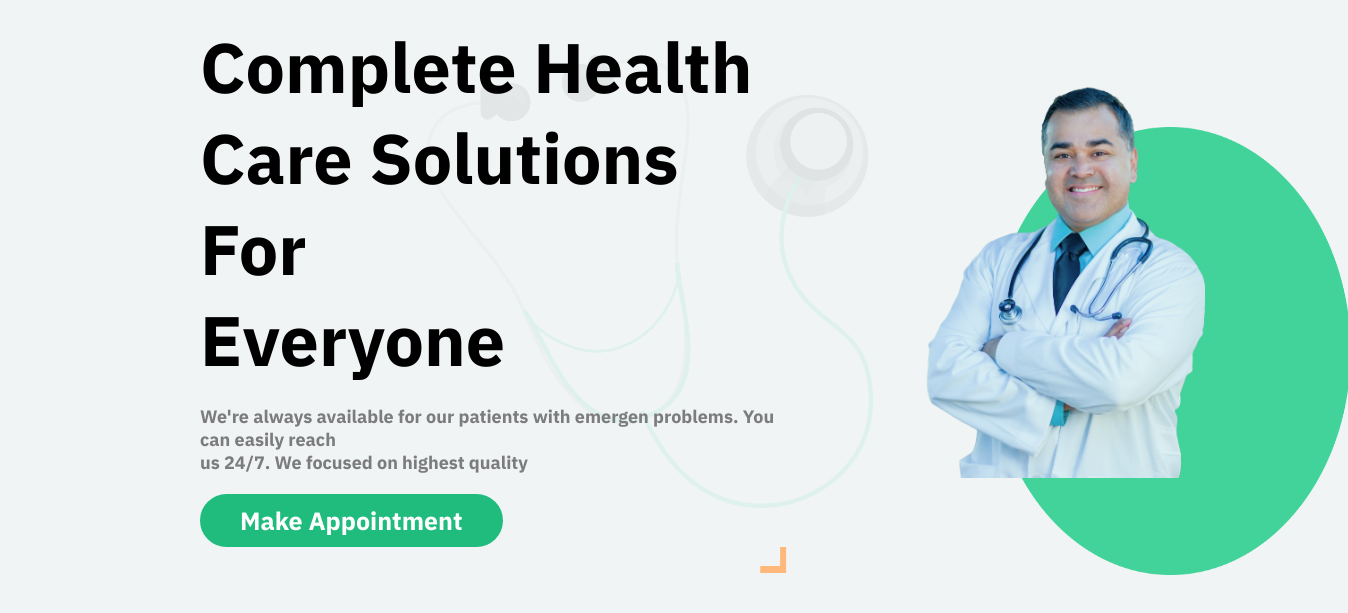
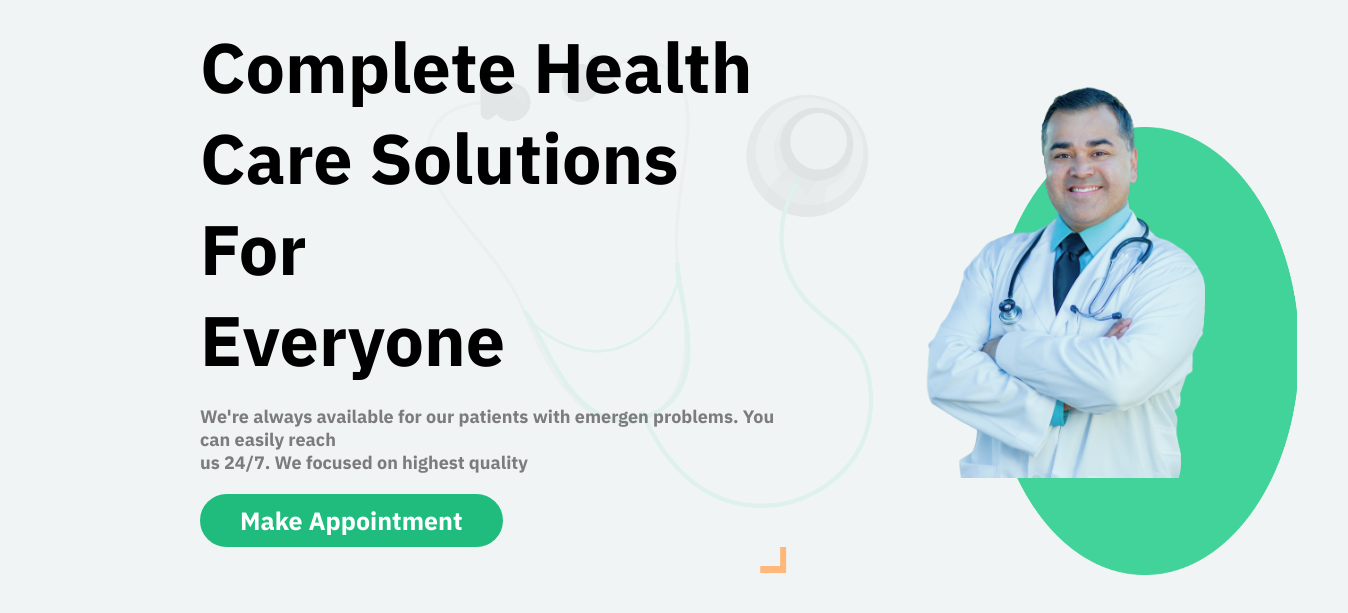
Before and after one commit to Asifcoder-art/medical-multiwebpage-assignment, a plain HTML site: page index.html in a window 1280 px wide. Shown: the part 123-736 px from the top of the page, 1348 px wide, since content can reach past the window. Drawn offline with Linux system fonts and the light colour scheme.

Commit message:
Update styles.css

```diff
--- a/css/styles.css
+++ b/css/styles.css
@@ -50,7 +50,7 @@ section{
     left: 990px;
     z-index: -1;
     height: 56vh;
-    width: 28vw;
+    width: 24vw;
 }
 
 /* main-left-side div */
```
